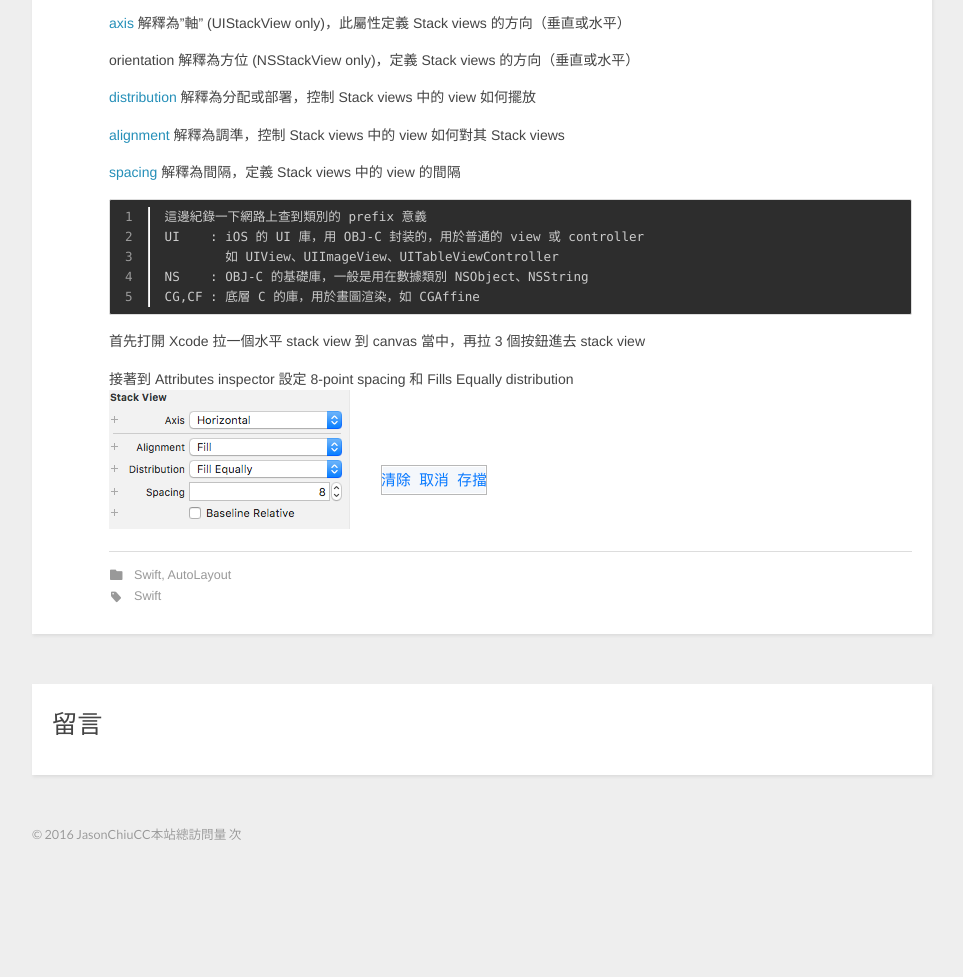
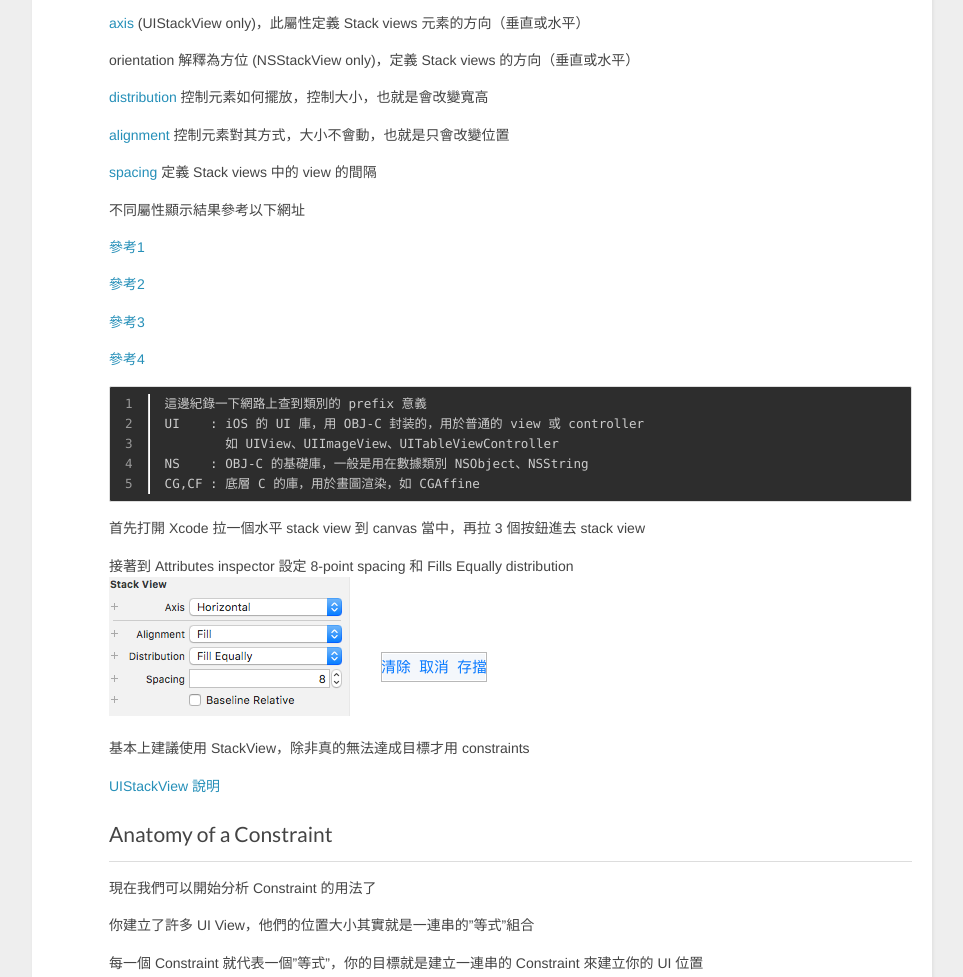
Before and after one commit to JasonChiuCC/JasonChiuCC.github.io, a plain HTML site: page 2016/08/02/swift-autolayout/index.html in a window 1280 px wide. Shown: the part 2472-3449 px from the top of the page, without its empty margins (8-971 px from the left). Before the commit the page ends 3367 px from the top, so only its background shows below. Drawn offline with nearby package versions, Linux system fonts and the light colour scheme; some packages are replaced by stand-ins of ours; a script that the page names is missing.

Commit message:
Site updated: 2016-08-03 23:51:47

```diff
--- a/2016/08/02/swift-autolayout/index.html
+++ b/2016/08/02/swift-autolayout/index.html
@@ -101,16 +101,30 @@
 </ol>
 <h2 id="Auto-Layout-Without-Constraints"><a href="#Auto-Layout-Without-Constraints" class="headerlink" title="Auto Layout Without Constraints"></a>Auto Layout Without Constraints</h2><p>首先介紹 Stack views 這個元件，一個 Stack views 中定義了”一行”或是”一列”的元素</p>
 <p>看你是用哪一種 Stack views（垂直或水平），Stack views 用下面屬性來排列裡面的元素（view）</p>
-<p><a href="https://developer.apple.com/library/ios/documentation/UIKit/Reference/UIStackView_Class_Reference/index.html#//apple_ref/occ/instp/UIStackView/axis" target="_blank" rel="external">axis</a> 解釋為”軸” (UIStackView only)，此屬性定義 Stack views 的方向（垂直或水平）</p>
+<p><a href="https://developer.apple.com/library/ios/documentation/UIKit/Reference/UIStackView_Class_Reference/index.html#//apple_ref/occ/instp/UIStackView/axis" target="_blank" rel="external">axis</a> (UIStackView only)，此屬性定義 Stack views 元素的方向（垂直或水平）</p>
 <p>orientation 解釋為方位 (NSStackView only)，定義 Stack views 的方向（垂直或水平）</p>
-<p><a href="https://developer.apple.com/library/ios/documentation/UIKit/Reference/UIStackView_Class_Reference/index.html#//apple_ref/occ/instp/UIStackView/distribution" target="_blank" rel="external">distribution</a> 解釋為分配或部署，控制 Stack views 中的 view 如何擺放</p>
-<p><a href="https://developer.apple.com/library/ios/documentation/UIKit/Reference/UIStackView_Class_Reference/index.html#//apple_ref/occ/instp/UIStackView/alignment" target="_blank" rel="external">alignment</a> 解釋為調準，控制 Stack views 中的 view 如何對其 Stack views</p>
-<p><a href="https://developer.apple.com/library/ios/documentation/UIKit/Reference/UIStackView_Class_Reference/index.html#//apple_ref/occ/instp/UIStackView/spacing" target="_blank" rel="external">spacing</a> 解釋為間隔，定義 Stack views 中的 view 的間隔</p>
+<p><a href="https://developer.apple.com/library/ios/documentation/UIKit/Reference/UIStackView_Class_Reference/index.html#//apple_ref/occ/instp/UIStackView/distribution" target="_blank" rel="external">distribution</a> 控制元素如何擺放，控制大小，也就是會改變寬高</p>
+<p><a href="https://developer.apple.com/library/ios/documentation/UIKit/Reference/UIStackView_Class_Reference/index.html#//apple_ref/occ/instp/UIStackView/alignment" target="_blank" rel="external">alignment</a> 控制元素對其方式，大小不會動，也就是只會改變位置</p>
+<p><a href="https://developer.apple.com/library/ios/documentation/UIKit/Reference/UIStackView_Class_Reference/index.html#//apple_ref/occ/instp/UIStackView/spacing" target="_blank" rel="external">spacing</a> 定義 Stack views 中的 view 的間隔</p>
+<p>不同屬性顯示結果參考以下網址</p>
+<p><a href="http://mengxiangyue.com/2016/01/21/iOS9-by-Tutorials-%E5%AD%A6%E4%B9%A0%E7%AC%94%E8%AE%B0%E4%B8%83%EF%BC%9AUIStackView-%E8%BF%9B%E9%98%B6/" target="_blank" rel="external">參考1</a></p>
+<p><a href="http://www.slideshare.net/bowdentom/uistackview-tom-bowden-dec-2015-eventacular-inc" target="_blank" rel="external">參考2</a></p>
+<p><a href="http://www.allaboutswift.com/dev/2016/5/14/stackviews-in-ios9" target="_blank" rel="external">參考3</a></p>
+<p><a href="http://www.techotopia.com/index.php/Working_with_the_iOS_9_Stack_View_Class" target="_blank" rel="external">參考4</a></p>
 <figure class="highlight plain"><table><tr><td class="gutter"><pre><span class="line">1</span><br><span class="line">2</span><br><span class="line">3</span><br><span class="line">4</span><br><span class="line">5</span><br></pre></td><td class="code"><pre><span class="line">這邊紀錄一下網路上查到類別的 prefix 意義</span><br><span class="line">UI    : iOS 的 UI 庫，用 OBJ-C 封装的，用於普通的 view 或 controller</span><br><span class="line">        如 UIView、UIImageView、UITableViewController</span><br><span class="line">NS    : OBJ-C 的基礎庫，一般是用在數據類別 NSObject、NSString</span><br><span class="line">CG,CF : 底層 C 的庫，用於畫圖渲染，如 CGAffine</span><br></pre></td></tr></table></figure>
 <p>首先打開 Xcode 拉一個水平 stack view 到 canvas 當中，再拉 3 個按鈕進去 stack view</p>
 <p>接著到 Attributes inspector 設定 8-point spacing 和 Fills Equally distribution</p>
 <img src="/2016/08/02/swift-autolayout/160803-0001.png" alt="160803-0001.png" title="">
 <img src="/2016/08/02/swift-autolayout/160803-0002.png" alt="160803-0002.png" title="">
+<p>基本上建議使用 StackView，除非真的無法達成目標才用 constraints </p>
+<p><a href="https://developer.apple.com/library/ios/documentation/UIKit/Reference/UIStackView_Class_Reference/index.html#//apple_ref/doc/uid/TP40015256" target="_blank" rel="external">UIStackView 說明</a></p>
+<h2 id="Anatomy-of-a-Constraint"><a href="#Anatomy-of-a-Constraint" class="headerlink" title="Anatomy of a Constraint"></a>Anatomy of a Constraint</h2><p>現在我們可以開始分析 Constraint 的用法了</p>
+<p>你建立了許多 UI View，他們的位置大小其實就是一連串的”等式”組合</p>
+<p>每一個 Constraint 就代表一個”等式”，你的目標就是建立一連串的 Constraint 來建立你的 UI 位置</p>
+<p><a href="https://developer.apple.com/library/ios/documentation/UserExperience/Conceptual/AutolayoutPG/Art/view_formula_2x.png" target="_blank" rel="external"><img src="https://developer.apple.com/library/ios/documentation/UserExperience/Conceptual/AutolayoutPG/Art/view_formula_2x.png" alt="panel" title="panel"></a></p>
+<figure class="highlight plain"><table><tr><td class="gutter"><pre><span class="line">1</span><br><span class="line">2</span><br><span class="line">3</span><br><span class="line">4</span><br></pre></td><td class="code"><pre><span class="line">Item 1 : 這裡指紅色 view，item 需要是一個 view 或 layout guide</span><br><span class="line">Attribute 1 : 紅色 view 的 leading edge 屬性</span><br><span class="line">Relationship : 可以為等於，大於等於，小於等於</span><br><span class="line">其他省略</span><br></pre></td></tr></table></figure>
+<p>大多數的 constraints 用在兩個 item 上面，例如上圖</p>
+<p>但你也可以用在同個 item 上的不同屬性，例如你可以設定某個 view 的長寬比率</p>
 
 
     </div>
```
